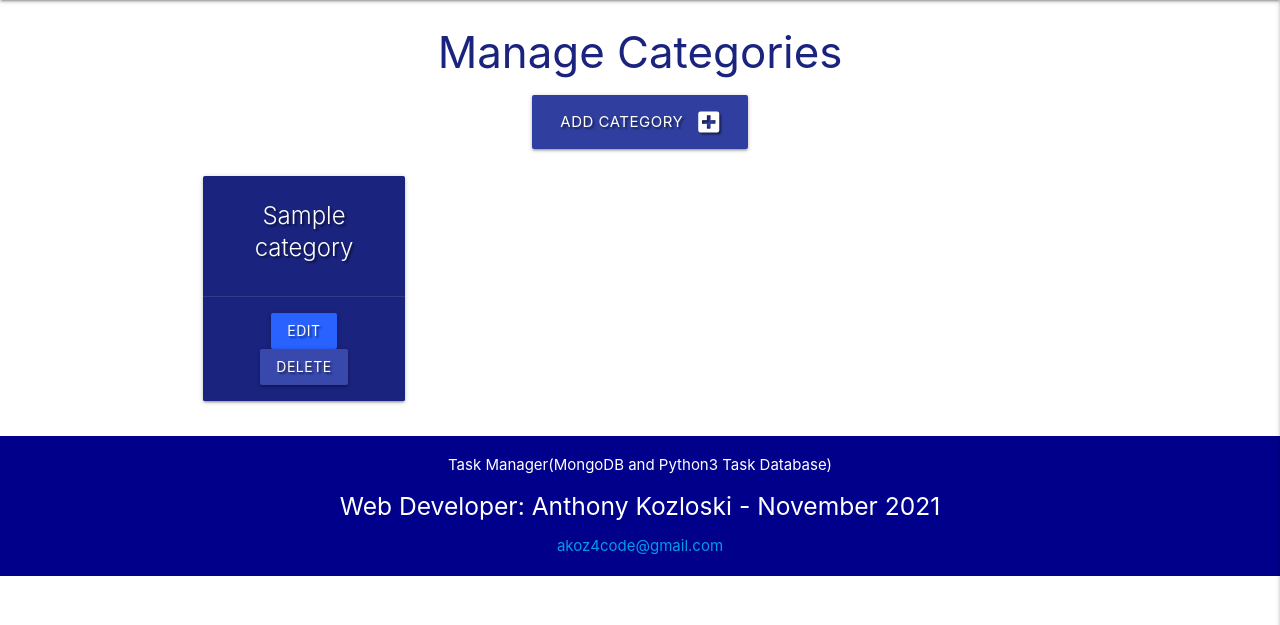
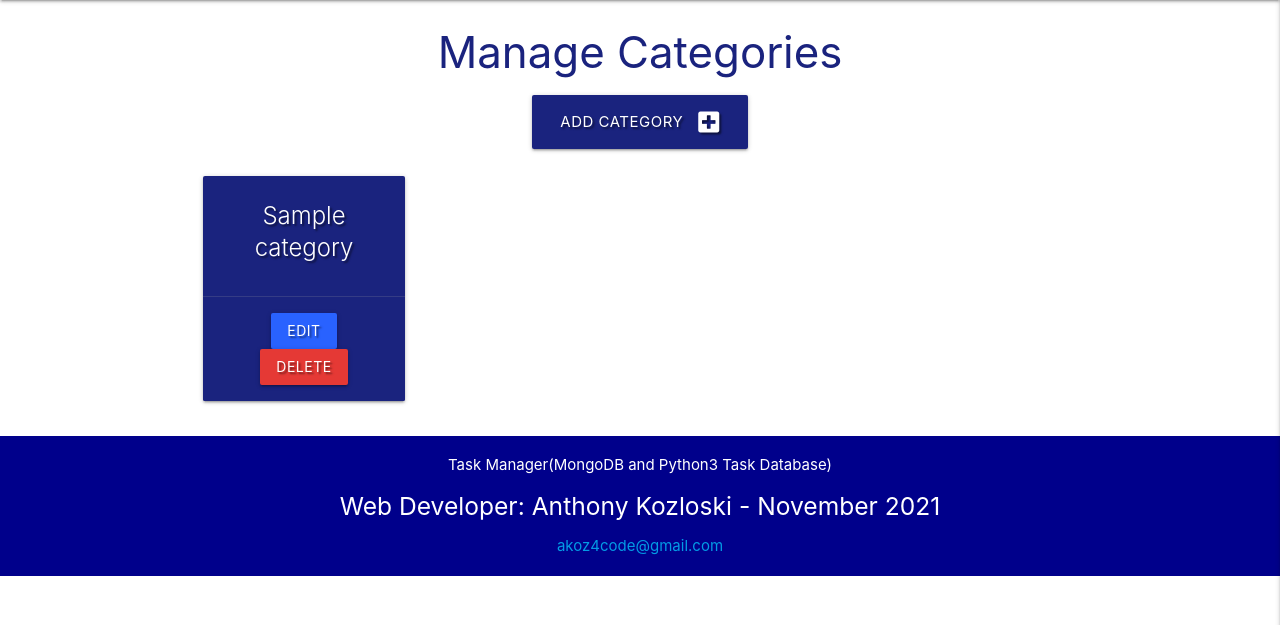
Before and after one commit to LogicAtom/flask-task-manager-project, a Flask app: page /categories in a window 1280 px wide. Shown: the part 64-689 px from the top of the page. Run offline with Flask 2, Linux system fonts and the light colour scheme; a database or web service that is not in the repository returns one stand-in record (values such as "Sample title"); some libraries are stand-ins or nearby versions.

Commit message:
categories.html, delete button changed from blue to red

```diff
--- a/templates/categories.html
+++ b/templates/categories.html
@@ -5,7 +5,7 @@
 
 <div class="row">
     <div class="col s12 center-align">
-        <a href="{{ url_for('add_category') }}" class="btn-large indigo darken-2 text-shadow">
+        <a href="{{ url_for('add_category') }}" class="btn-large indigo darken-4 text-shadow">
             Add Category <i class="fas fa-plus-square right"></i>
         </a>
     </div>
@@ -20,8 +20,7 @@
             </div>
             <div class="card-action">
                 <a href="{{ url_for('edit_category', category_id=category._id) }}" class="btn blue accent-4">Edit</a>
-                <a href="{{ url_for('delete_category', category_id=category._id) }}"
-                    class="btn indigo darken-1">Delete</a>
+                <a href="{{ url_for('delete_category', category_id=category._id) }}" class="btn red darken-1">Delete</a>
             </div>
         </div>
     </div>
```
Also changed, not shown: README.md.
